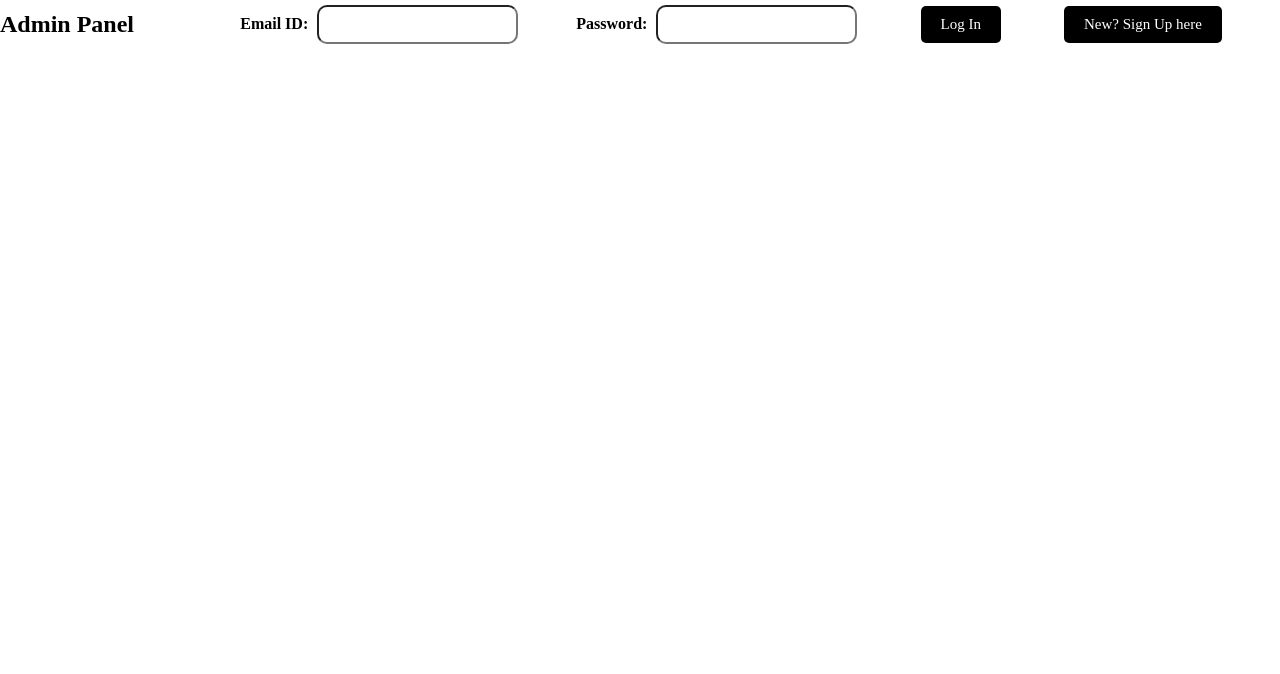
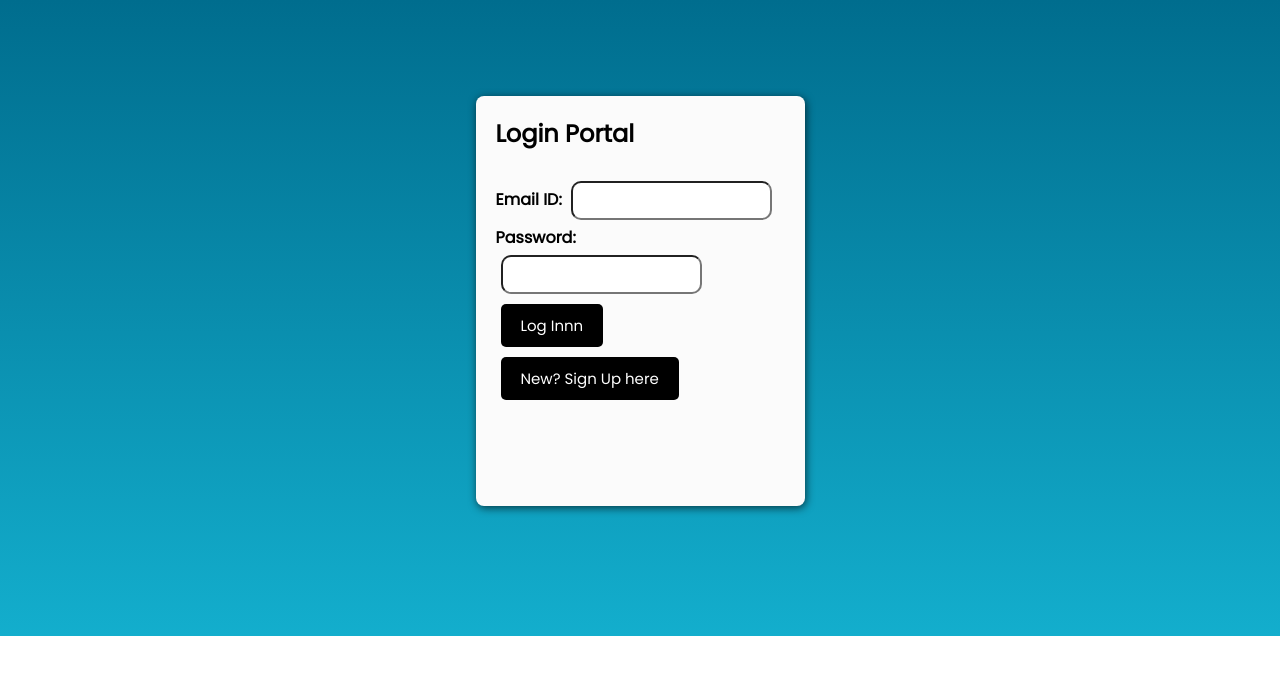
Before and after one commit to HackRx3/PS1_NudgeFudge, a React (Create React App) app in the folder packages/demo-app/: page /login in a window 1280 px wide. Shown: the top 674 px of the page. Built offline with nearby package versions, Linux system fonts and the light colour scheme.

Commit message:
fix: deleted JS files

```diff
--- a/packages/demo-app/src/Components/Login.js
+++ /dev/null
@@ -1,19 +0,0 @@
-const Header = () => {
-  return (
-    <header className="header">
-      <h2>Admin Panel</h2>
-      <br></br>
-      {/* add email id and password */}
-      <h4>
-        Email ID: <input />{' '}
-      </h4>
-      <h4>
-        Password: <input />
-      </h4>
-      <button className="btn">Log In</button>
-      <button className="btn">New? Sign Up here</button> <br></br>
-    </header>
-  )
-}
-
-export default Header
--- a/packages/demo-app/src/styles/Signup.css
+++ b/packages/demo-app/src/styles/Signup.css
@@ -2,12 +2,10 @@ a {
   text-decoration: none;
 }
 body {
-    font-family: 'Poppins', sans-serif;
+  font-family: "Poppins", sans-serif;
   background: -webkit-linear-gradient(bottom, #13aecd, #006d8e);
   background-repeat: no-repeat;
 }
-
-
 
 label {
   font-family: "Raleway", sans-serif;
```
Also changed, not shown: packages/demo-app/src/Components/Dashboard.js (deleted), packages/demo-app/src/Components/Signup.js (deleted). Lines whose indentation alone changed are shown as unchanged.
